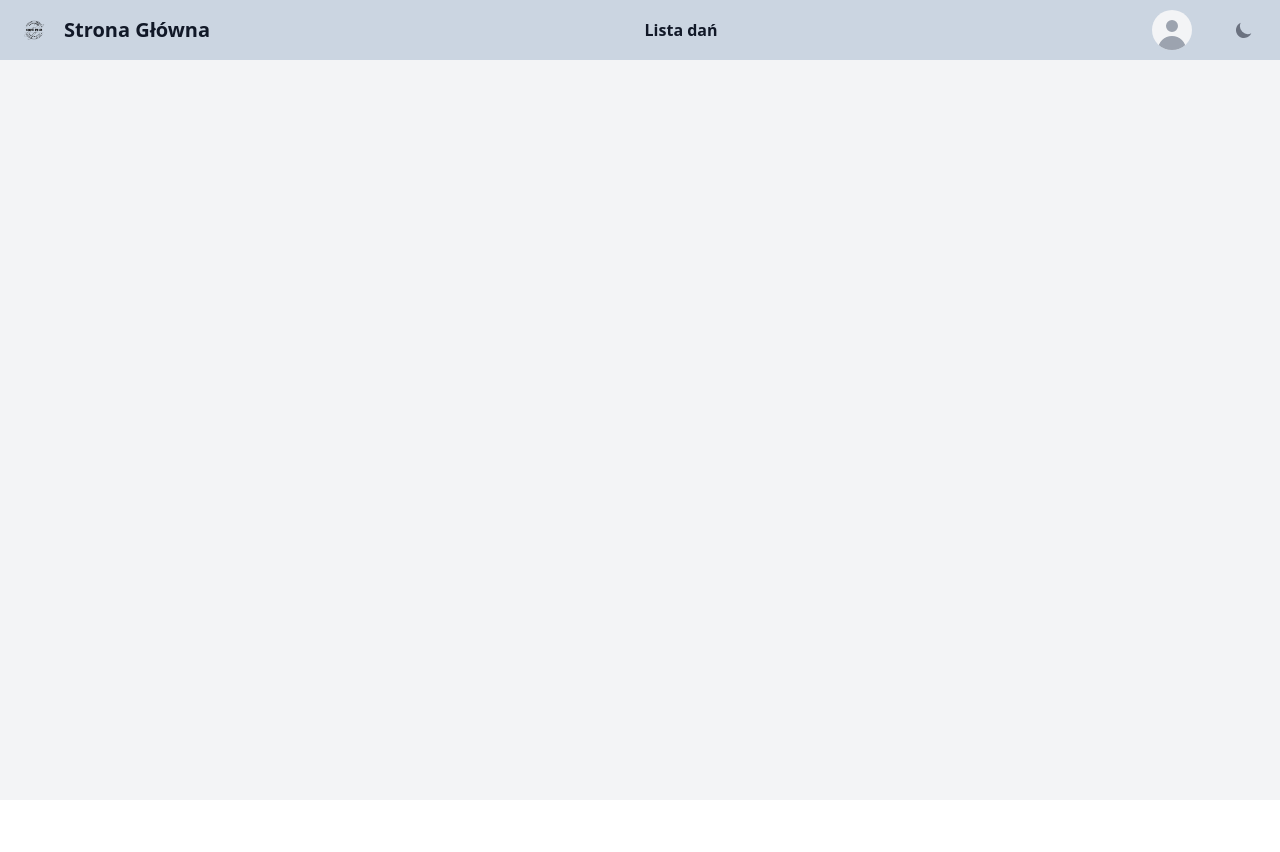
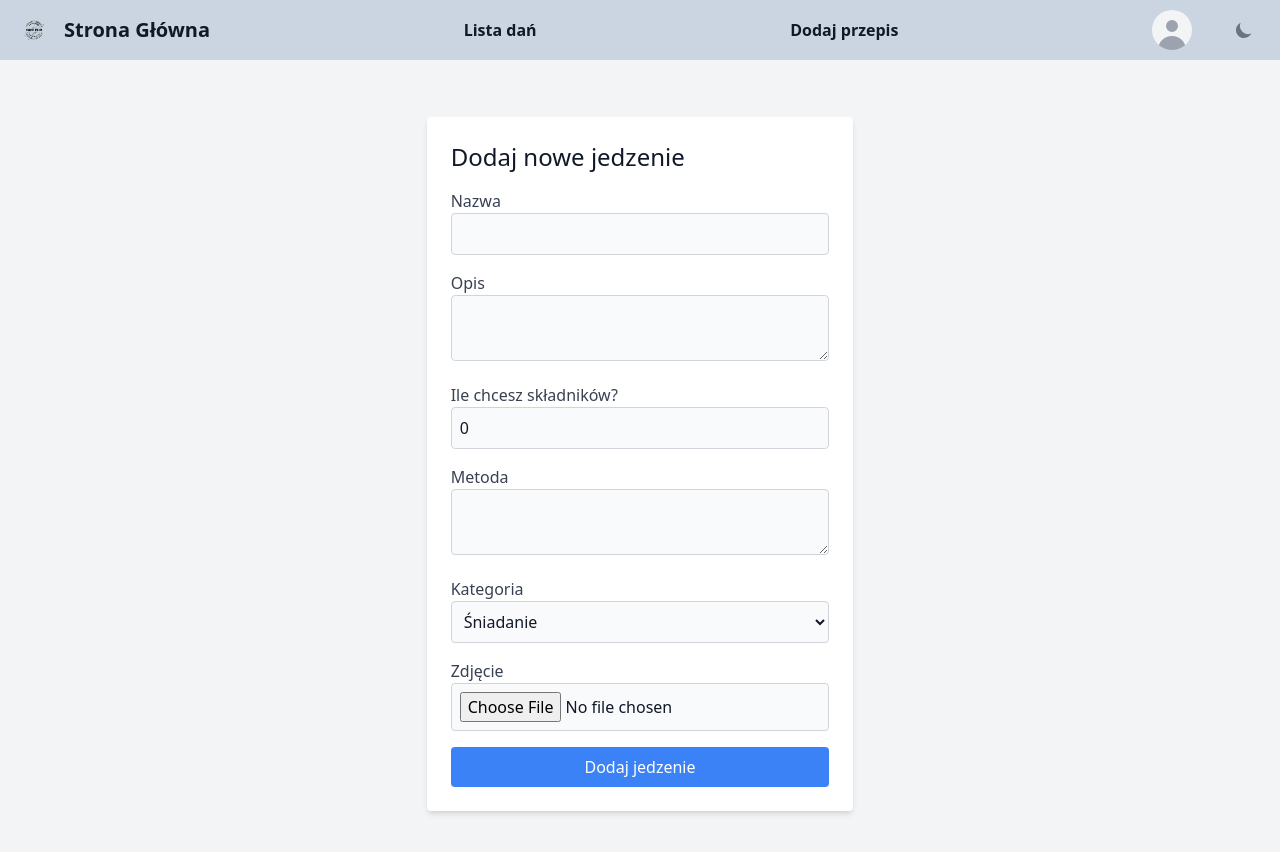
Before and after one commit to KrzysztofLight/KuchnieSwiataBlog, a React (Create React App) app: page /add-food in a window 1280 px wide. Shown: the top 852 px of the page. Before the commit the page ends 800 px from the top, so only its background shows below. Built offline with nearby package versions, Linux system fonts and the light colour scheme.

Commit message:
Add multer for file uploads, implement food item addition endpoint, and enhance Home component with search functionality

```diff
--- a/package.json
+++ b/package.json
@@ -12,6 +12,7 @@
     "bcrypt": "^5.1.1",
     "cors": "^2.8.5",
     "flowbite-react": "^0.10.2",
+    "multer": "^1.4.5-lts.1",
     "react": "^18.3.1",
     "react-dom": "^18.3.1",
     "react-router-dom": "^6.28.0",
--- a/src/App.js
+++ b/src/App.js
@@ -9,6 +9,8 @@ import FoodList from './routes/FoodList';
 import { ReactQueryDevtools } from '@tanstack/react-query-devtools'
 import Food from './routes/Food';
 import FoodCategory from './routes/FoodCategory';
+import AddFood from './routes/AddFood';
+
 
 const queryClient = new QueryClient();
 
@@ -25,6 +27,7 @@ function App() {
               <Route path="/food" element={<FoodList />} />
               <Route path="/food/:name" element={<Food />} />
               <Route path="/food/category/:category" element={<FoodCategory />} />
+              <Route path="/add-food" element={<AddFood />} />
             </Routes>
           </div>
         </Router>
--- /dev/null
+++ b/src/routes/AddFood.jsx
@@ -0,0 +1,157 @@
+import React, { useState } from 'react';
+import { useMutation } from '@tanstack/react-query';
+import { useNavigate } from 'react-router-dom';
+
+async function addFoodItem(formData) {
+  const response = await fetch('http://localhost:8000/api/food', {
+    method: 'POST',
+    body: formData,
+  });
+
+  if (!response.ok) {
+    const errorData = await response.json();
+    throw new Error(errorData.message || 'Failed to add food item.');
+  }
+
+  return response.json();
+}
+
+export default function AddFood() {
+  const [name, setName] = useState('');
+  const [description, setDescription] = useState('');
+  const [ingredientsCount, setIngredientsCount] = useState(0);
+  const [ingredients, setIngredients] = useState([]);
+  const [method, setMethod] = useState('');
+  const [category, setCategory] = useState('Śniadanie');
+  const [photo, setPhoto] = useState(null);
+  const navigate = useNavigate();
+
+  const mutation = useMutation({
+    mutationFn: addFoodItem,
+    onSuccess: () => {
+      alert('Food item added successfully!');
+      setName('');
+      setDescription('');
+      setIngredientsCount(0);
+      setIngredients([]);
+      setMethod('');
+      setCategory('Śniadanie');
+      setPhoto(null);
+      navigate('/'); // Redirect to home or another page after adding food
+    },
+    onError: (error) => {
+      alert(error.message);
+    },
+  });
+
+  const handleIngredientsChange = (index, value) => {
+    const newIngredients = [...ingredients];
+    newIngredients[index] = value;
+    setIngredients(newIngredients);
+  };
+
+  const handleSubmit = (e) => {
+    e.preventDefault();
+    const formData = new FormData();
+    formData.append('name', name);
+    formData.append('description', description);
+    formData.append('ingredients', JSON.stringify(ingredients));
+    formData.append('method', method);
+    formData.append('category', category);
+    if (photo) {
+      formData.append('photo', photo);
+    }
+    mutation.mutate(formData);
+  };
+
+  return (
+    <div className="flex justify-center items-center h-screen bg-gray-100 dark:bg-gray-900">
+      <form onSubmit={handleSubmit} className="bg-white dark:bg-gray-800 p-6 rounded shadow-md w-1/3">
+        <h2 className="text-2xl mb-4 text-gray-900 dark:text-gray-100">Dodaj nowe jedzenie</h2>
+        <div className="mb-4">
+          <label className="block text-gray-700 dark:text-gray-300">Nazwa</label>
+          <input
+            type="text"
+            value={name}
+            onChange={(e) => setName(e.target.value)}
+            className="w-full p-2 border border-gray-300 dark:border-gray-600 rounded bg-gray-50 dark:bg-gray-700 text-gray-900 dark:text-gray-100"
+            required
+          />
+        </div>
+        <div className="mb-4">
+          <label className="block text-gray-700 dark:text-gray-300">Opis</label>
+          <textarea
+            value={description}
+            onChange={(e) => setDescription(e.target.value)}
+            className="w-full p-2 border border-gray-300 dark:border-gray-600 rounded bg-gray-50 dark:bg-gray-700 text-gray-900 dark:text-gray-100"
+            required
+          />
+        </div>
+        <div className="mb-4">
+          <label className="block text-gray-700 dark:text-gray-300">Ile chcesz składników?</label>
+          <input
+            type="number"
+            value={ingredientsCount}
+            onChange={(e) => {
+              const count = parseInt(e.target.value, 10);
+              if (!isNaN(count) && count >= 0) {
+                setIngredientsCount(count);
+                setIngredients(Array(count).fill(''));
+              } else {
+                setIngredientsCount(0);
+                setIngredients([]);
+              }
+            }}
+            className="w-full p-2 border border-gray-300 dark:border-gray-600 rounded bg-gray-50 dark:bg-gray-700 text-gray-900 dark:text-gray-100"
+            required
+          />
+        </div>
+        {Array.from({ length: ingredientsCount }).map((_, index) => (
+          <div key={index} className="mb-4">
+            <label className="block text-gray-700 dark:text-gray-300">Składnik {index + 1}</label>
+            <input
+              type="text"
+              value={ingredients[index] || ''}
+              onChange={(e) => handleIngredientsChange(index, e.target.value)}
+              className="w-full p-2 border border-gray-300 dark:border-gray-600 rounded bg-gray-50 dark:bg-gray-700 text-gray-900 dark:text-gray-100"
+              required
+            />
+          </div>
+        ))}
+        <div className="mb-4">
+          <label className="block text-gray-700 dark:text-gray-300">Metoda</label>
+          <textarea
+            value={method}
+            onChange={(e) => setMethod(e.target.value)}
+            className="w-full p-2 border border-gray-300 dark:border-gray-600 rounded bg-gray-50 dark:bg-gray-700 text-gray-900 dark:text-gray-100"
+            required
+          />
+        </div>
+        <div className="mb-4">
+          <label className="block text-gray-700 dark:text-gray-300">Kategoria</label>
+          <select
+            value={category}
+            onChange={(e) => setCategory(e.target.value)}
+            className="w-full p-2 border border-gray-300 dark:border-gray-600 rounded bg-gray-50 dark:bg-gray-700 text-gray-900 dark:text-gray-100"
+            required
+          >
+            <option value="Śniadanie">Śniadanie</option>
+            <option value="Obiad">Obiad</option>
+            <option value="Kolacja">Kolacja</option>
+          </select>
+        </div>
+        <div className="mb-4">
+          <label className="block text-gray-700 dark:text-gray-300">Zdjęcie</label>
+          <input
+            type="file"
+            accept="image/png"
+            onChange={(e) => setPhoto(e.target.files[0])}
+            className="w-full p-2 border border-gray-300 dark:border-gray-600 rounded bg-gray-50 dark:bg-gray-700 text-gray-900 dark:text-gray-100"
+            required
+          />
+        </div>
+        <button type="submit" className="w-full bg-blue-500 dark:bg-blue-900 text-white p-2 rounded">Dodaj jedzenie</button>
+      </form>
+    </div>
+  );
+}
--- a/src/routes/Home.jsx
+++ b/src/routes/Home.jsx
@@ -39,6 +39,7 @@ export default function MainSite() {
   const [foodData, setFoodData] = useState([]);
   const [error, setError] = useState(null);
   const [isLoading, setIsLoading] = useState(true);
+  const [searchQuery, setSearchQuery] = useState('');
 
   useEffect(() => {
     fetch('http://localhost:8000/api/food')
@@ -58,6 +59,10 @@ export default function MainSite() {
       });
   }, []);
 
+  const filteredFoodData = foodData.filter(food =>
+    food.name.toLowerCase().includes(searchQuery.toLowerCase())
+  );
+
   const categories = [...new Set(foodData.map(food => food.category))];
 
   return (
@@ -70,12 +75,31 @@ export default function MainSite() {
             className="w-4/5"
           />
         </div>
-        <div className="mx-4 w-1/3 flex justify-center">
+        <div className="relative mx-4 w-1/3 flex justify-center">
           <input
             type="text"
             placeholder="Search..."
+            value={searchQuery}
+            onChange={(e) => setSearchQuery(e.target.value)}
             className="w-full p-2 border border-gray-300 dark:border-gray-600 rounded bg-white dark:bg-gray-800 text-black dark:text-white"
           />
+          {searchQuery && (
+            <ul className="absolute top-full left-0 w-full bg-white dark:bg-gray-800 border border-gray-300 dark:border-gray-600 rounded mt-1 z-10">
+              {filteredFoodData.length > 0 ? (
+                filteredFoodData.map(food => (
+                  <li key={food.id}
+                  className="p-2 border-b border-gray-300 dark:border-gray-600 cursor-pointer hover:bg-gray-200 dark:hover:bg-gray-700"
+                  onClick={() => window.location.href = `http://localhost:3000/food/${food.name}`}
+                  >
+                    <h2 className="text-xl font-semibold">{food.name}</h2>
+                    <p>{food.description}</p>
+                  </li>
+                ))
+              ) : (
+                <li className="p-2">No food items found</li>
+              )}
+            </ul>
+          )}
         </div>
         <div className="flex flex-col items-center space-y-2">
           <h1 className="text-lg font-semibold">Check our social media</h1>
--- a/src/routes/Navbar.jsx
+++ b/src/routes/Navbar.jsx
@@ -38,6 +38,7 @@ const NavigationBar = () => {
           <span className="text-gray-900 self-center whitespace-nowrap text-xl font-semibold dark:text-white" as={Link} to="/">Strona Główna</span>
         </Navbar.Brand>
         <Link to="/food" className='text-gray-900 self-center font-semibold dark:text-white'>Lista dań</Link>
+        <Link to="/add-food" className='text-gray-900 self-center font-semibold dark:text-white'>Dodaj przepis</Link>
         <Navbar.Toggle />
         <Navbar.Collapse>
           <Dropdown
```
Also changed, not shown: data/Data.json (+11 -0 lines), server.js (+53 -3 lines), public/Images/FoodImages/LaysChilliLime.png (added), 1 other file (tests, documents, lock files or other folders).
